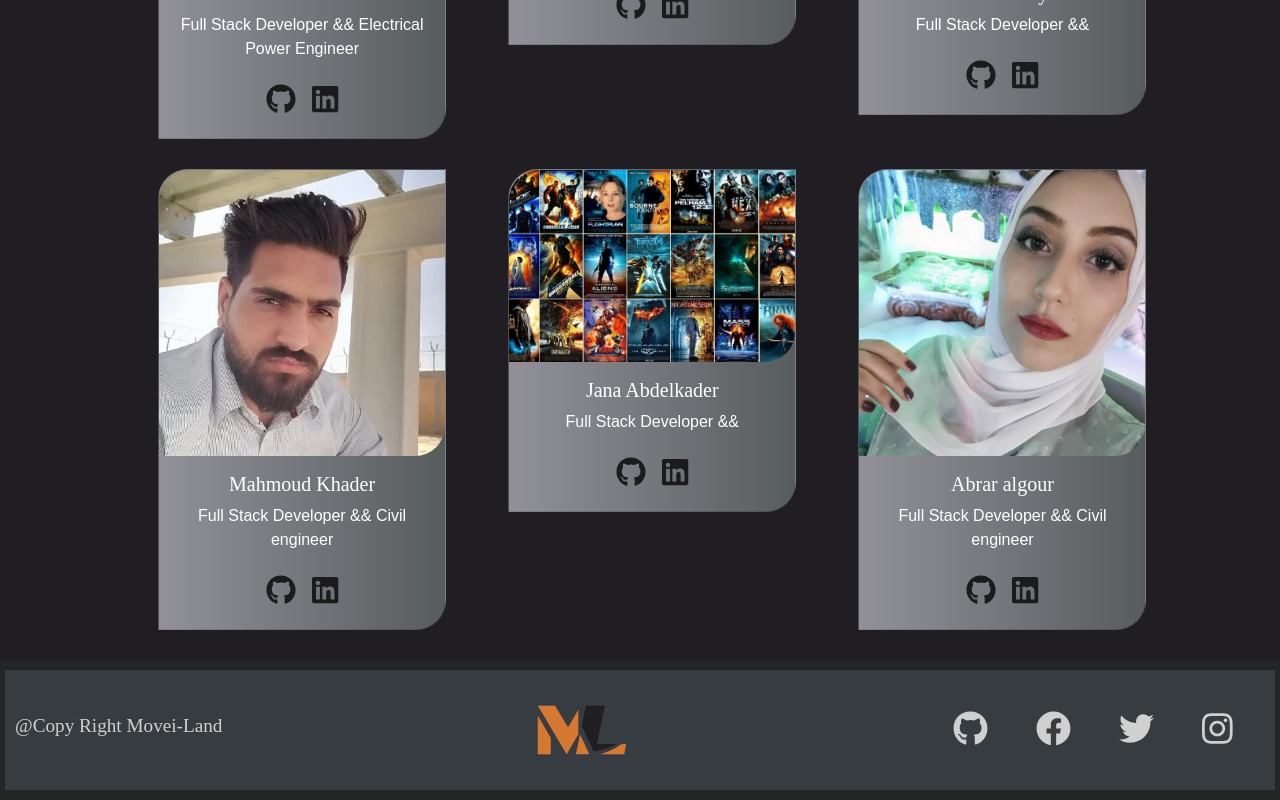
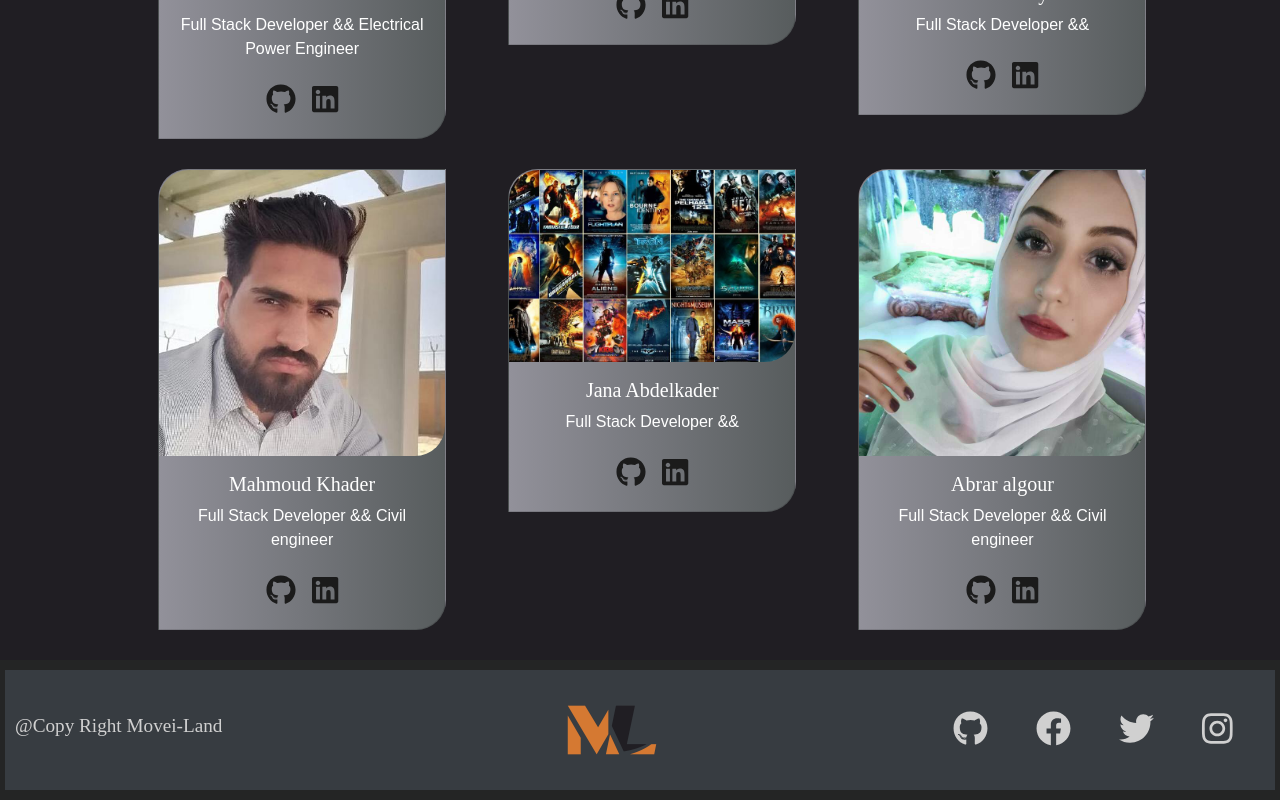
Before and after one commit to Movies-Land/Movie-Land-FrontEnd, a React (Create React App) app: page /AboutUs in a window 1280 px wide. Shown: the part 974-1774 px from the top of the page. Built offline with nearby package versions, Linux system fonts and the light colour scheme.

Commit message:
modal and footer  center

```diff
--- a/src/components(CSS)/Footer.css
+++ b/src/components(CSS)/Footer.css
@@ -66,6 +66,7 @@
 }
 .logo-footer {
   width: 120px;
+  transform: translate(275%, 0px);
 }
 .links-contaner {
   /* background: wheat; */
@@ -80,7 +81,7 @@
   align-items: center;
 }
 .Copy-Right {
-  padding: 0px 300px 0 10px;
+  padding: 0px 0px 0 10px;
   color: #d0d0d0;
   font-family: fangsong;
   font-size: larger;
--- a/src/components(CSS)/modal.css
+++ b/src/components(CSS)/modal.css
@@ -1,9 +1,5 @@
-
 .main-modal {
   border-radius: 0px;
-
-
-
 }
 .iframeV {
   border-radius: 0px;
@@ -16,13 +12,11 @@
   padding: 0rem;
   background-color: #d0d0d0;
   width: 650px;
-  transform: translate(0% );
-
+  transform: translate(-12%, 0%);
 }
 .footer-modal {
   background-color: #d0d0d0;
 }
-
 
 .movie-title {
   padding: 5px 10px;
@@ -63,13 +57,14 @@
   border-color: #d57932;
   font-weight: 700;
 }
-.btn:hover{
+.btn:hover {
   color: black;
   background-color: #d57932;
   border-color: #d0d0d0;
 }
 
-.nav-tabs .nav-item.show .nav-link, .nav-tabs .nav-link.active {
+.nav-tabs .nav-item.show .nav-link,
+.nav-tabs .nav-link.active {
   color: #d57932;
   background-color: #d0d0d0;
   border-color: #dee2e6 #dee2e6 #fff;
```
